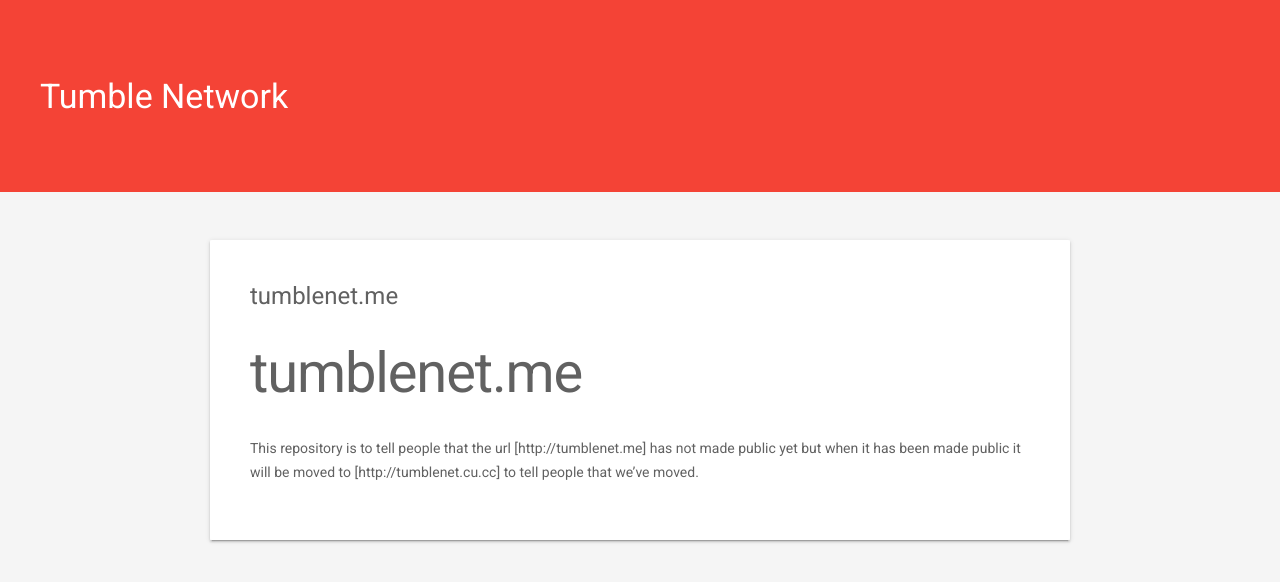
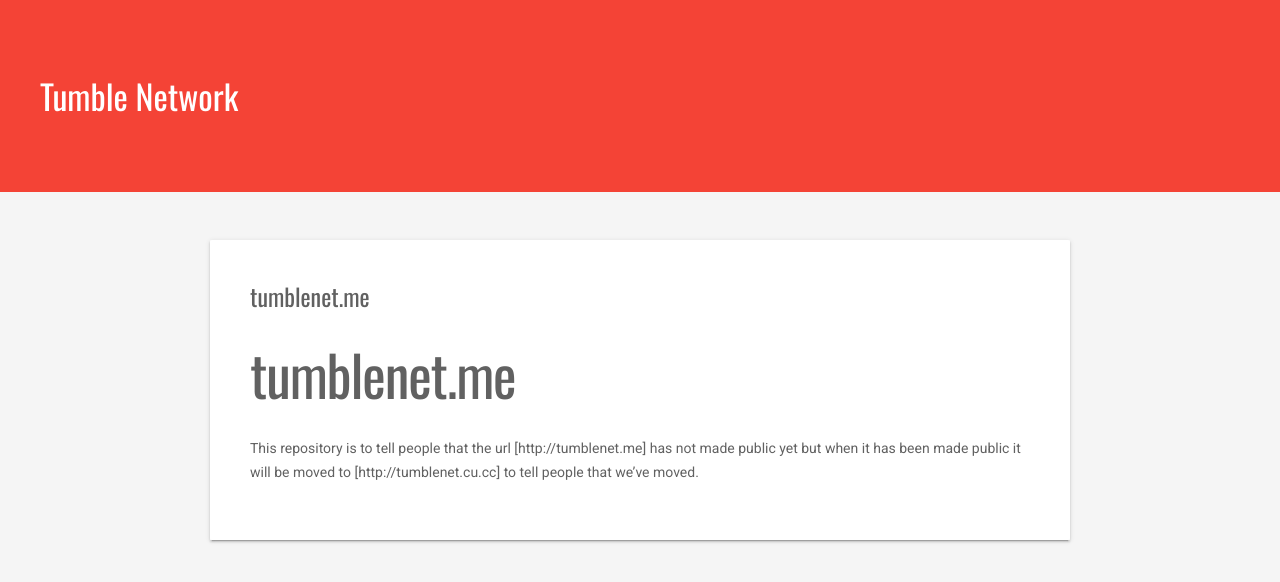
Before and after one commit to tumble1999/tumblenet.me, a Jekyll site: the page built from README.md, in a window 1280 px wide. Shown: the top 582 px of the page. Built offline with Jekyll 4.4.1, drawn with Linux system fonts in a browser that asks for light colours; our own code applies the rules of GitHub Pages for plain Markdown files.

Commit message:
Update styles.css

```diff
--- a/css/styles.css
+++ b/css/styles.css
@@ -13,11 +13,14 @@
  * See the License for the specific language governing permissions and
  * limitations under the License.
  */
-
+@import url('https://fonts.googleapis.com/css?family=Oswald');
 html, body {
   font-family: 'Roboto', 'Helvetica', sans-serif;
   margin: 0;
   padding: 0;
+}
+h1, h2, h3, h4, h5, h6 {
+font-family: 'Oswald', sans-serif;
 }
 .mdl-demo .mdl-layout__header-row {
   padding-left: 40px;
```
